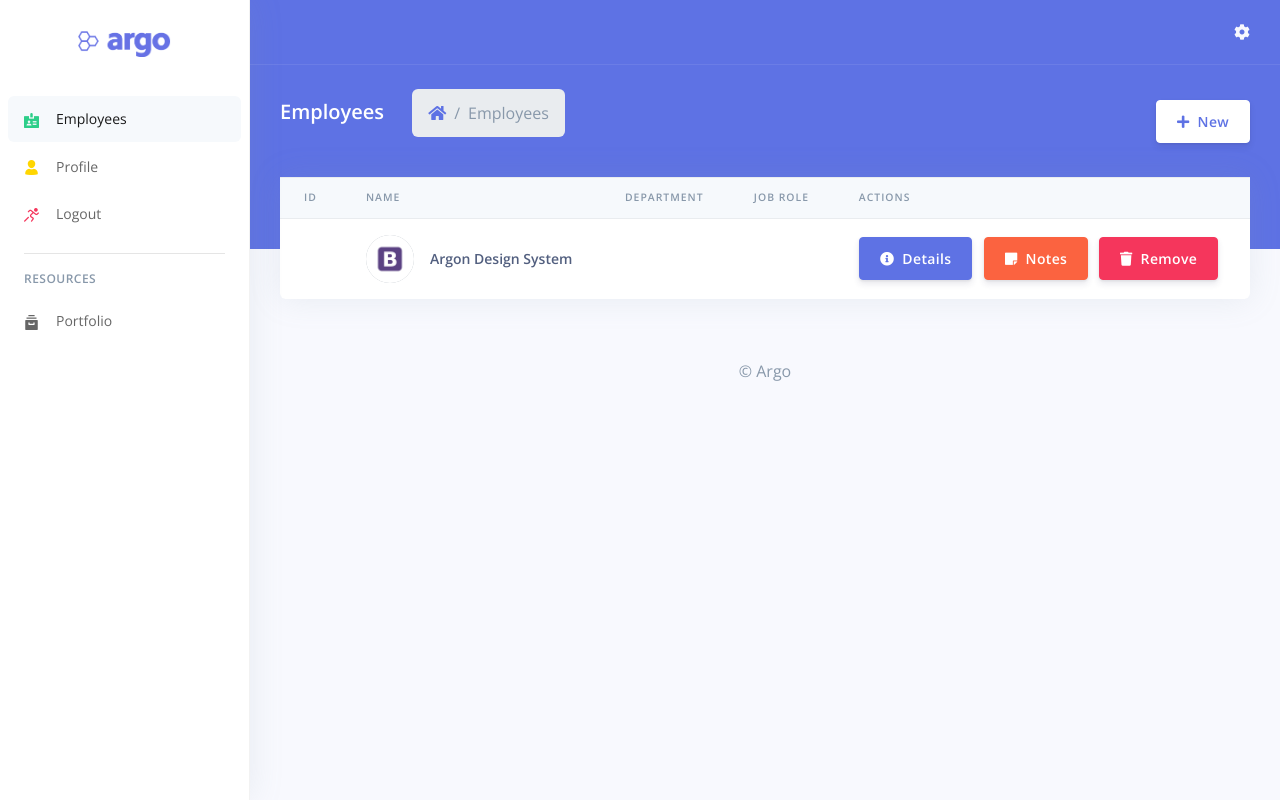
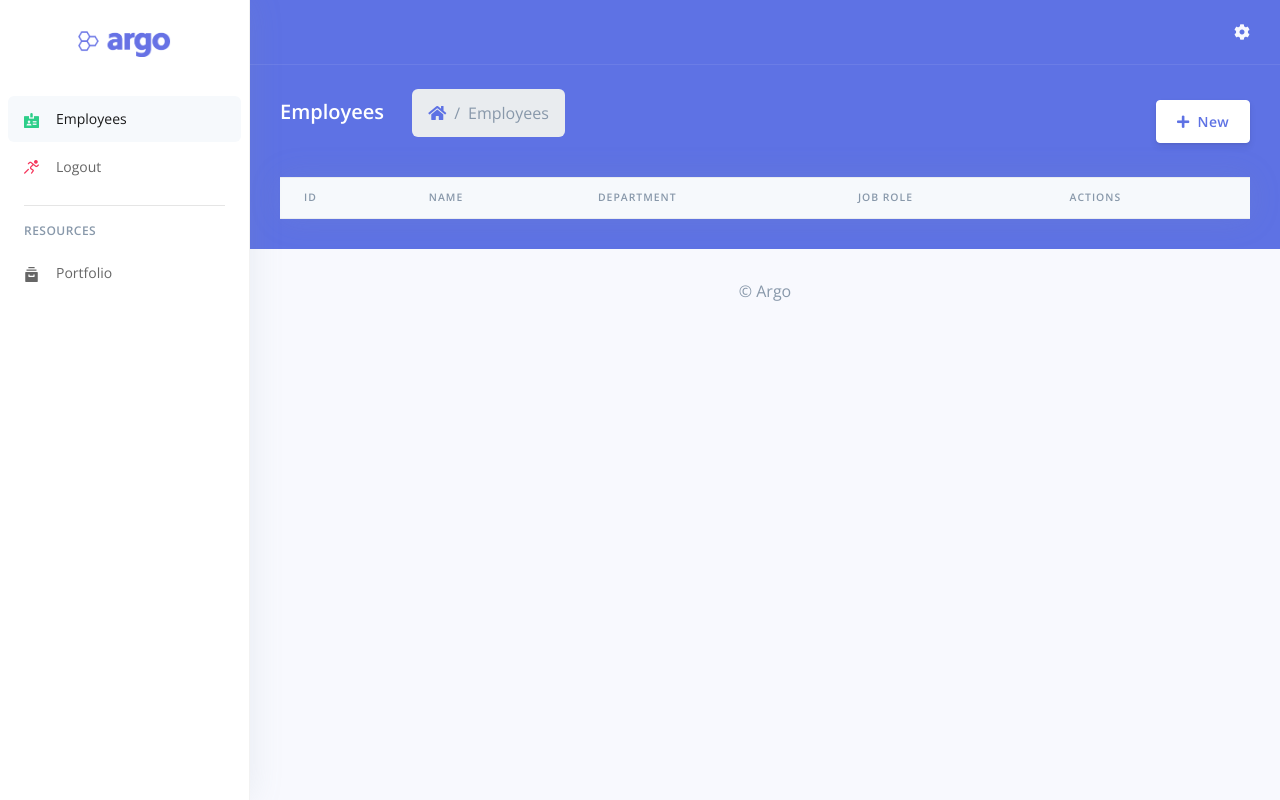
Before and after one commit to kchongee/employee-management-laravel, a Flask app: page /employees in a window 1280 px wide. Run offline with Flask 2, Linux system fonts and the light colour scheme; a user stored in the database is signed in; data comes from the database, SQL or seed files in the repository; lists and menus that the app fills with data are empty; some libraries are stand-ins or nearby versions.

```diff
--- a/apps/templates/home/employees.html
+++ b/apps/templates/home/employees.html
@@ -97,34 +97,6 @@
                     </td>
                   </tr>
                 {% endfor %}
-                <tr>
-                  <td>
-                    {{ID}}
-                  </td>
-                  <th scope="row">
-                    <div class="media align-items-center">
-                      <a href="#" class="avatar rounded-circle mr-3">
-                        <img alt="Image placeholder" src="/static/assets/img/theme/bootstrap.jpg" style="max-height: 50px; object-fit: cover;">
-                        <!-- <img alt="Image placeholder" src="{{img_url}}"> -->
-                      </a>
-                      <div class="media-body">
-                        <span class="name mb-0 text-sm">Argon Design System</span>
-                        <!-- <span class="name mb-0 text-sm">{{name}}</span> -->
-                      </div>
-                    </div>
-                  </th>
-                  <td>
-                    {{department}}
-                  </td>
-                  <td>
-                    {{job_role}}
-                  </td>
-                  <td>
-                    <button type="button" class="btn btn-primary"><i class="fa fa-info-circle mr-2" aria-hidden="true"></i>Details</button>
-                    <button type="button" class="btn btn-warning"><i class="fa fa-sticky-note mr-2" aria-hidden="true"></i>Notes</button>
-                    <button type="button" class="btn btn-danger"><i class="fa fa-trash mr-2" aria-hidden="true"></i></i>Remove</button>
-                  </td>
-                </tr>
               </tbody>
             </table>
           </div>
--- a/apps/templates/includes/sidenav.html
+++ b/apps/templates/includes/sidenav.html
@@ -23,12 +23,12 @@
               <span class="nav-link-text">Employees</span>
             </a>
           </li>
-          <li class="nav-item">
+          <!-- <li class="nav-item">
             <a class="nav-link {% if 'profile' in segment %} active {% endif %}" href="/profile.html">
               <i class="ni ni-single-02 text-yellow"></i>
               <span class="nav-link-text">Profile</span>
             </a>
-          </li>
+          </li> -->
           <li class="nav-item">
             <a class="nav-link" href="{{ url_for('authentication_blueprint.logout') }}">
               <i class="ni ni-user-run text-red"></i>
```
